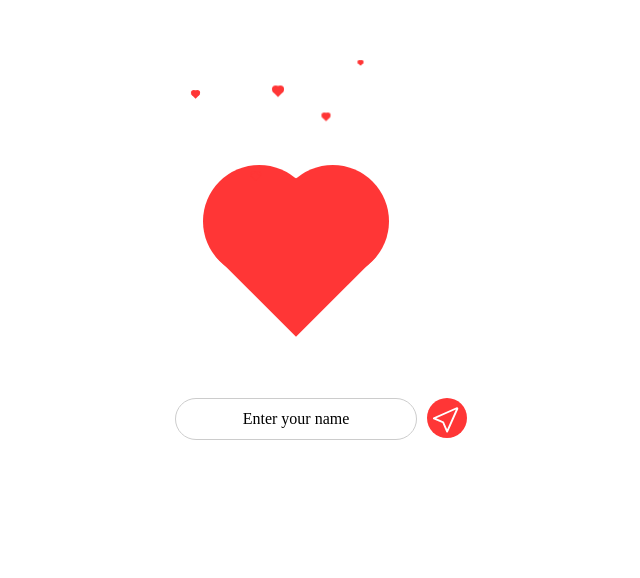
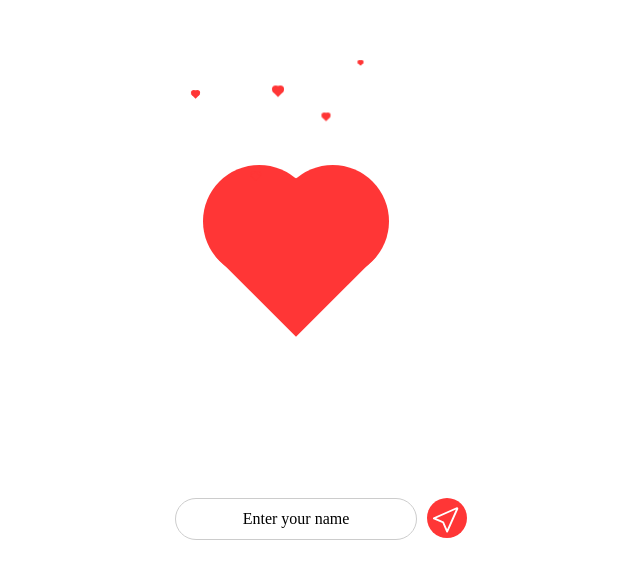
Before and after one commit to vbachdoan/love, a plain HTML site: page index.html in a window 1280 px wide. Shown: the part 160-738 px from the top of the page, without its empty margins (344-984 px from the left). Drawn offline with Linux system fonts and the light colour scheme.

Commit message:
fix input position

```diff
--- a/style.css
+++ b/style.css
@@ -126,7 +126,7 @@ body{
 }
 #wrap-input{
     position: absolute;
-    bottom: 25%;
+    bottom: 100px;
 }
 input{
     height: 40px;
```
